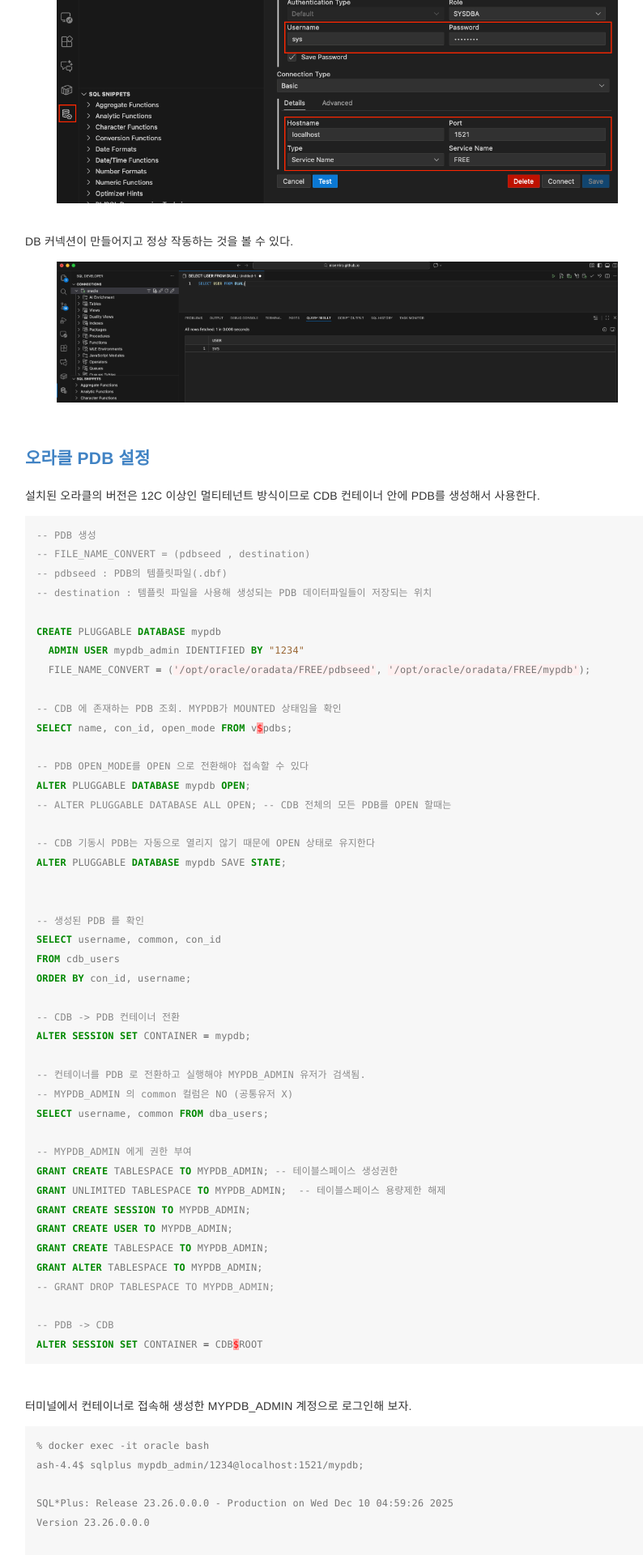
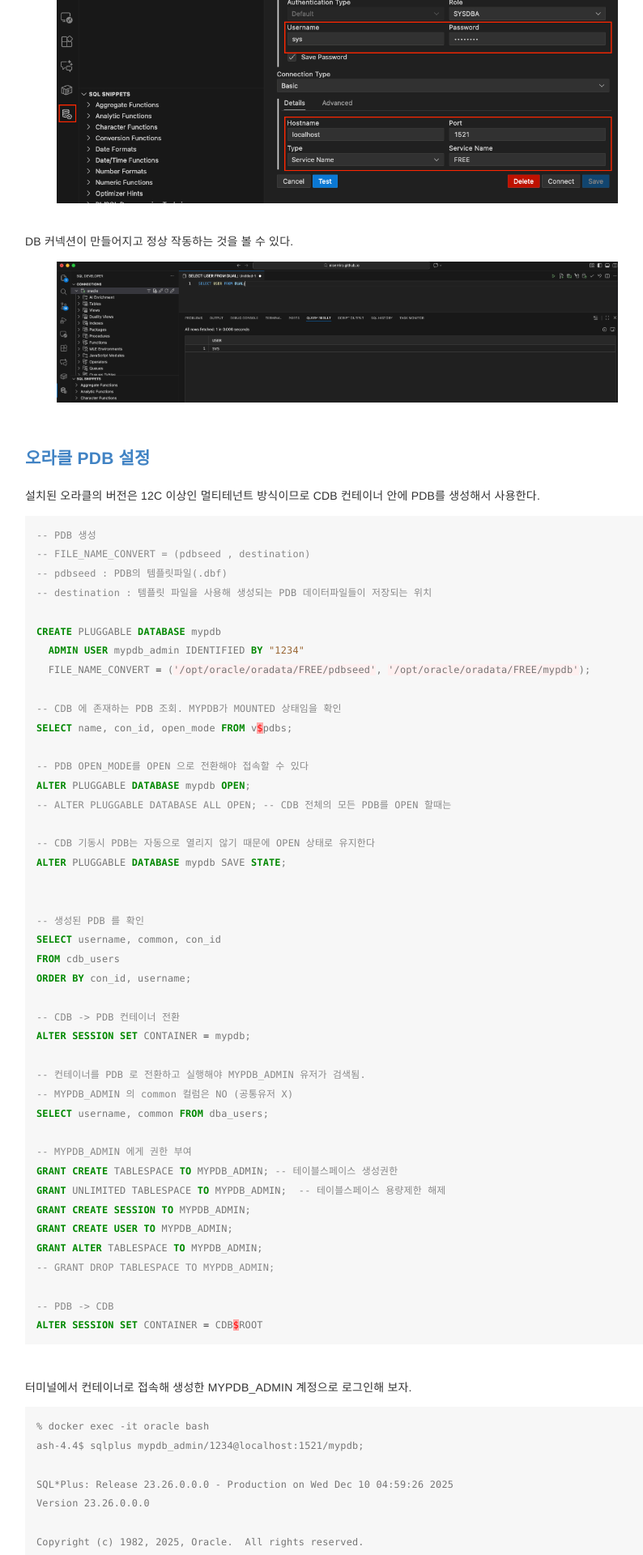
Before and after one commit to nicemiro/nicemiro.github.io, a Jekyll site: the page built from _posts/web/2025-12-08-running_oracle_in_mac.md, in a window 1280 px wide. Shown: the part 3080-5000 px from the top of the page at 81% size, without its empty margins (224-1018 px from the left). Built offline with Jekyll 4.4.1, drawn with Linux system fonts in a browser that asks for light colours.

Commit message:
fix:_posts/web/2025-12-08-running_oracle_in_mac.md

```diff
--- a/_posts/web/2025-12-08-running_oracle_in_mac.md
+++ b/_posts/web/2025-12-08-running_oracle_in_mac.md
@@ -206,7 +206,6 @@ GRANT CREATE TABLESPACE TO MYPDB_ADMIN; -- 테이블스페이스 생성권한
 GRANT UNLIMITED TABLESPACE TO MYPDB_ADMIN;  -- 테이블스페이스 용량제한 해제
 GRANT CREATE SESSION TO MYPDB_ADMIN;
 GRANT CREATE USER TO MYPDB_ADMIN;
-GRANT CREATE TABLESPACE TO MYPDB_ADMIN;
 GRANT ALTER TABLESPACE TO MYPDB_ADMIN;
 -- GRANT DROP TABLESPACE TO MYPDB_ADMIN;
 
```
